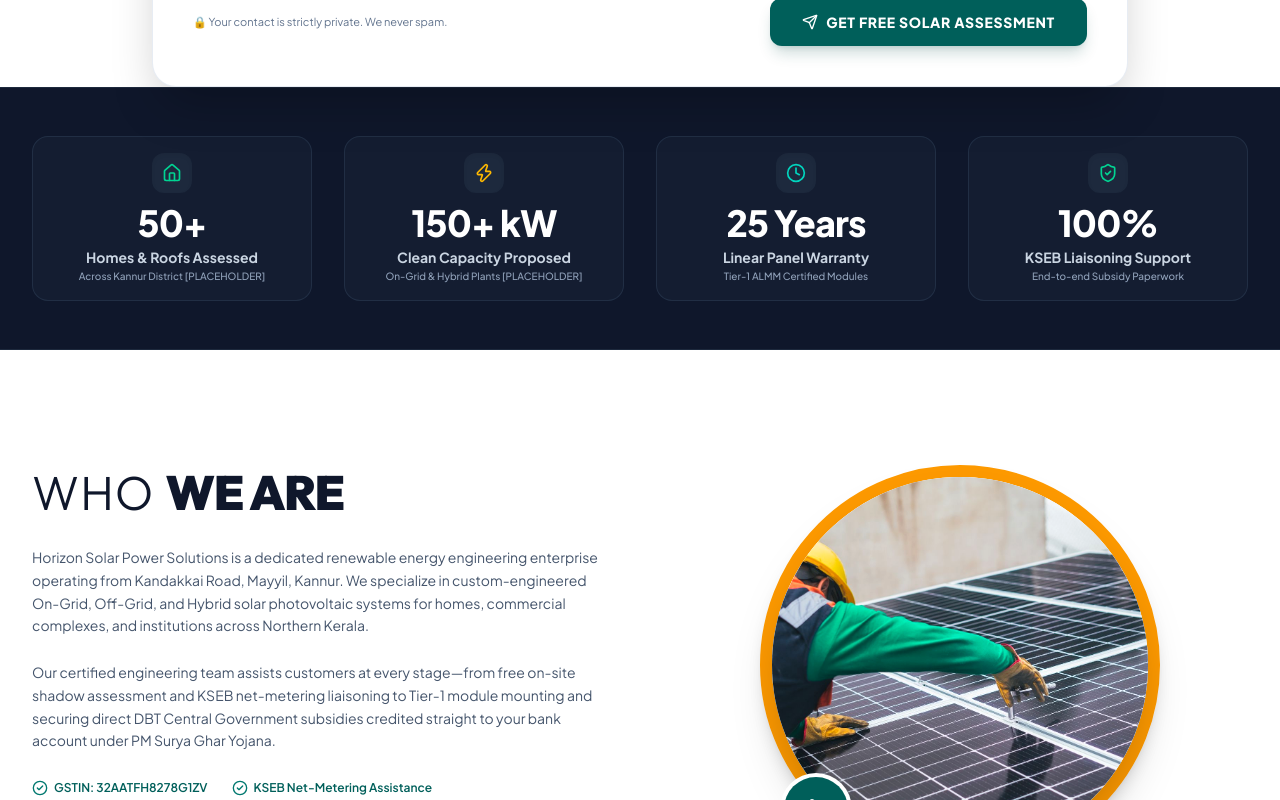
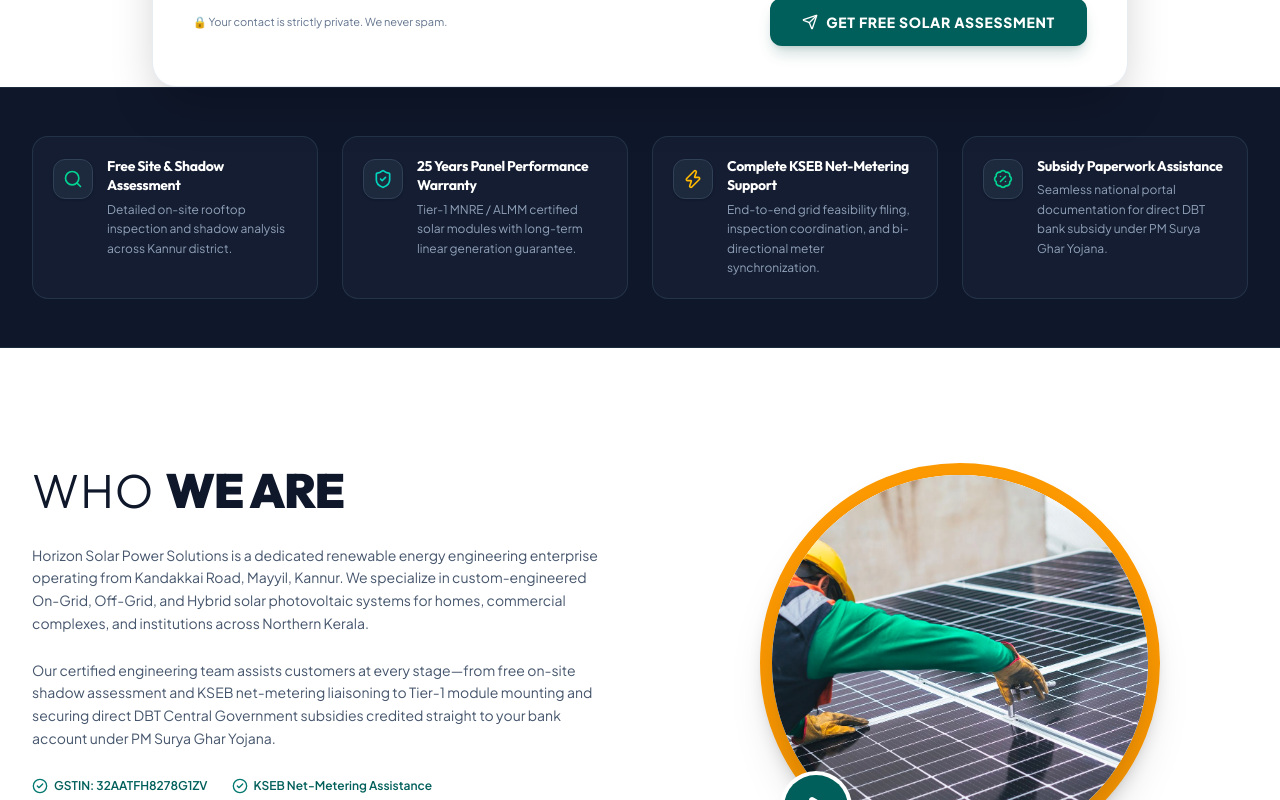
Before and after one commit to faheem9072/horizonsolarpowersolutions, a React (Vite) app: page / in a window 1280 px wide. Shown: the part 960-1760 px from the top of the page. Built offline with nearby package versions, Linux system fonts and the light colour scheme; the HTML template or start-up script is replaced by a standard one.

Commit message:
fix: replace unverified stats with 4 factual trust cards and hide projects/testimonials via feature flags

```diff
--- a/src/App.jsx
+++ b/src/App.jsx
@@ -15,6 +15,7 @@ import Footer from './components/Footer';
 import WhatsAppWidget from './components/WhatsAppWidget';
 import StickyMobileCall from './components/StickyMobileCall';
 import QuoteModal from './components/QuoteModal';
+import { FEATURE_FLAGS } from './data/solarData';
 
 export default function App() {
   const [isQuoteModalOpen, setIsQuoteModalOpen] = useState(false);
@@ -39,7 +40,7 @@ export default function App() {
       {/* 3. High-Converting Fast Lead Form right below Hero */}
       <LeadFormSection />
 
-      {/* 4. Stats Strip (Homes Powered, kW Installed) [PLACEHOLDER] */}
+      {/* 4. Trust Pillars & Assurance Strip (4 Factual Guarantees) */}
       <StatsStrip />
 
       {/* 5. Who We Are / About Section with GSTIN & Circular Accent */}
@@ -51,14 +52,18 @@ export default function App() {
       {/* 7. Popular Solar Packages (2kW, 3kW, 5kW) with WhatsApp Quote Action */}
       <ProjectsSection onOpenQuoteModal={handleOpenQuoteModal} />
 
-      {/* 8. Our Projects & Installed Systems Gallery [PLACEHOLDER] */}
-      <ProjectsGallerySection onOpenQuoteModal={handleOpenQuoteModal} />
+      {/* 8. Our Projects & Installed Systems Gallery (Hidden when SHOW_PROJECTS=false) */}
+      {FEATURE_FLAGS.SHOW_PROJECTS && (
+        <ProjectsGallerySection onOpenQuoteModal={handleOpenQuoteModal} />
+      )}
 
       {/* 9. Interactive Solar Savings & Subsidy Calculator */}
       <SolarCalculator onOpenQuoteModal={handleOpenQuoteModal} />
 
-      {/* 10. What Our Customers Say Testimonials [PLACEHOLDER] */}
-      <TestimonialsSection />
+      {/* 10. What Our Customers Say Testimonials (Hidden when SHOW_TESTIMONIALS=false) */}
+      {FEATURE_FLAGS.SHOW_TESTIMONIALS && (
+        <TestimonialsSection />
+      )}
 
       {/* 11. Frequently Asked Questions on KSEB & Subsidies */}
       <FaqSection />
--- a/src/components/Footer.jsx
+++ b/src/components/Footer.jsx
@@ -1,6 +1,6 @@
 import React, { useState } from 'react';
 import { MapPin, Phone, Mail, MessageCircle, ShieldAlert } from 'lucide-react';
-import { COMPANY_INFO } from '../data/solarData';
+import { COMPANY_INFO, FEATURE_FLAGS } from '../data/solarData';
 import { IMAGE_ASSETS } from '../data/imageAssets';
 
 export default function Footer() {
@@ -110,7 +110,9 @@ export default function Footer() {
               <li><a href="#about" className="hover:text-white transition-colors">About Us</a></li>
               <li><a href="#services" className="hover:text-white transition-colors">Services</a></li>
               <li><a href="#packages" className="hover:text-white transition-colors">Packages</a></li>
-              <li><a href="#projects" className="hover:text-white transition-colors">Projects</a></li>
+              {FEATURE_FLAGS.SHOW_PROJECTS && (
+                <li><a href="#projects" className="hover:text-white transition-colors">Projects</a></li>
+              )}
               <li><a href="#calculator" className="hover:text-white transition-colors">Calculator</a></li>
               <li><a href="#faq" className="hover:text-white transition-colors">FAQs</a></li>
               <li><a href="#contact" className="hover:text-white transition-colors">Contact</a></li>
--- a/src/components/Navbar.jsx
+++ b/src/components/Navbar.jsx
@@ -1,7 +1,7 @@
 import React, { useState } from 'react';
 import { Menu, X, ArrowRight, MessageCircle } from 'lucide-react';
 import { IMAGE_ASSETS } from '../data/imageAssets';
-import { COMPANY_INFO } from '../data/solarData';
+import { COMPANY_INFO, FEATURE_FLAGS } from '../data/solarData';
 
 export default function Navbar({ onOpenQuoteModal }) {
   const [mobileMenuOpen, setMobileMenuOpen] = useState(false);
@@ -11,7 +11,7 @@ export default function Navbar({ onOpenQuoteModal }) {
     { name: 'ABOUT', href: '#about' },
     { name: 'SERVICES', href: '#services' },
     { name: 'PACKAGES', href: '#packages' },
-    { name: 'PROJECTS', href: '#projects' },
+    ...(FEATURE_FLAGS.SHOW_PROJECTS ? [{ name: 'PROJECTS', href: '#projects' }] : []),
     { name: 'CALCULATOR', href: '#calculator' },
     { name: 'FAQS', href: '#faq' },
     { name: 'CONTACT', href: '#contact' },
--- a/src/components/StatsStrip.jsx
+++ b/src/components/StatsStrip.jsx
@@ -1,64 +1,58 @@
 import React from 'react';
-import { Home, Zap, Clock, ShieldCheck } from 'lucide-react';
+import { Search, ShieldCheck, Zap, BadgePercent } from 'lucide-react';
 
 /**
- * Stats Strip Component
- * [PLACEHOLDER] - Metrics below are initial launch placeholders and need to be replaced with client's actual verified figures before production launch.
+ * Trust Pillars & Assurance Strip
+ * 4 factual assurance cards highlighting engineering guarantees and services.
+ * Factual trust cards without any claims of completed volumes or fabricated metrics.
  */
 export default function StatsStrip() {
-  const stats = [
+  const trustCards = [
     {
-      icon: <Home className="w-5 h-5 text-emerald-400" />,
-      value: "50+",
-      label: "Homes & Roofs Assessed",
-      // [PLACEHOLDER]: Client to provide actual number of rooftop assessments completed
-      sub: "Across Kannur District [PLACEHOLDER]",
+      icon: <Search className="w-5 h-5 text-emerald-400" />,
+      title: "Free Site & Shadow Assessment",
+      desc: "Detailed on-site rooftop inspection and shadow analysis across Kannur district.",
+    },
+    {
+      icon: <ShieldCheck className="w-5 h-5 text-teal-400" />,
+      title: "25 Years Panel Performance Warranty",
+      desc: "Tier-1 MNRE / ALMM certified solar modules with long-term linear generation guarantee.",
     },
     {
       icon: <Zap className="w-5 h-5 text-amber-400" />,
-      value: "150+ kW",
-      label: "Clean Capacity Proposed",
-      // [PLACEHOLDER]: Client to provide total kW capacity installed/engineered
-      sub: "On-Grid & Hybrid Plants [PLACEHOLDER]",
+      title: "Complete KSEB Net-Metering Support",
+      desc: "End-to-end grid feasibility filing, inspection coordination, and bi-directional meter synchronization.",
     },
     {
-      icon: <Clock className="w-5 h-5 text-teal-400" />,
-      value: "25 Years",
-      label: "Linear Panel Warranty",
-      sub: "Tier-1 ALMM Certified Modules",
-    },
-    {
-      icon: <ShieldCheck className="w-5 h-5 text-emerald-400" />,
-      value: "100%",
-      label: "KSEB Liaisoning Support",
-      sub: "End-to-end Subsidy Paperwork",
+      icon: <BadgePercent className="w-5 h-5 text-emerald-400" />,
+      title: "Subsidy Paperwork Assistance",
+      desc: "Seamless national portal documentation for direct DBT bank subsidy under PM Surya Ghar Yojana.",
     },
   ];
 
   return (
-    <section className="bg-slate-900 text-white py-12 border-y border-slate-800">
+    <section className="bg-slate-900 text-white py-10 sm:py-12 border-y border-slate-800">
       <div className="max-w-7xl mx-auto px-4 sm:px-6 lg:px-8">
-
-        {/* Placeholder notice in code & subtle header */}
-        <div className="grid grid-cols-2 lg:grid-cols-4 gap-6 lg:gap-8">
-          {stats.map((s, idx) => (
-            <div key={idx} className="flex flex-col items-center text-center p-3 sm:p-4 rounded-2xl bg-slate-800/40 border border-slate-700/50">
-              <div className="w-10 h-10 rounded-xl bg-slate-800 flex items-center justify-center mb-2.5 shadow-inner">
-                {s.icon}
+        <div className="grid grid-cols-1 sm:grid-cols-2 lg:grid-cols-4 gap-4 sm:gap-6">
+          {trustCards.map((card, idx) => (
+            <div
+              key={idx}
+              className="flex items-start gap-3.5 p-4 sm:p-5 rounded-2xl bg-slate-800/40 border border-slate-700/60 hover:border-slate-600 transition-colors"
+            >
+              <div className="w-10 h-10 rounded-xl bg-slate-800 border border-slate-700 flex items-center justify-center shrink-0 shadow-sm mt-0.5">
+                {card.icon}
               </div>
-              <span className="text-2xl sm:text-3xl md:text-4xl font-black text-white tracking-tight">
-                {s.value}
-              </span>
-              <span className="text-xs sm:text-sm font-bold text-slate-300 mt-1">
-                {s.label}
-              </span>
-              <span className="text-[10px] text-slate-400 mt-0.5 font-medium">
-                {s.sub}
-              </span>
+              <div className="space-y-1">
+                <h3 className="text-sm font-bold text-white tracking-tight leading-snug">
+                  {card.title}
+                </h3>
+                <p className="text-xs text-slate-400 font-normal leading-relaxed">
+                  {card.desc}
+                </p>
+              </div>
             </div>
           ))}
         </div>
-
       </div>
     </section>
   );
--- a/src/data/solarData.js
+++ b/src/data/solarData.js
@@ -1,3 +1,12 @@
+/**
+ * Feature Flags Configuration
+ * Control visibility of sections pending verified client assets/completed installations.
+ */
+export const FEATURE_FLAGS = {
+  SHOW_PROJECTS: false,      // Set to true once verified installation photos are available
+  SHOW_TESTIMONIALS: false,  // Set to true once verified customer feedback is available
+};
+
 export const COMPANY_INFO = {
   name: "Horizon Solar Power Solutions",
   shortName: "Horizon Solar",
```
